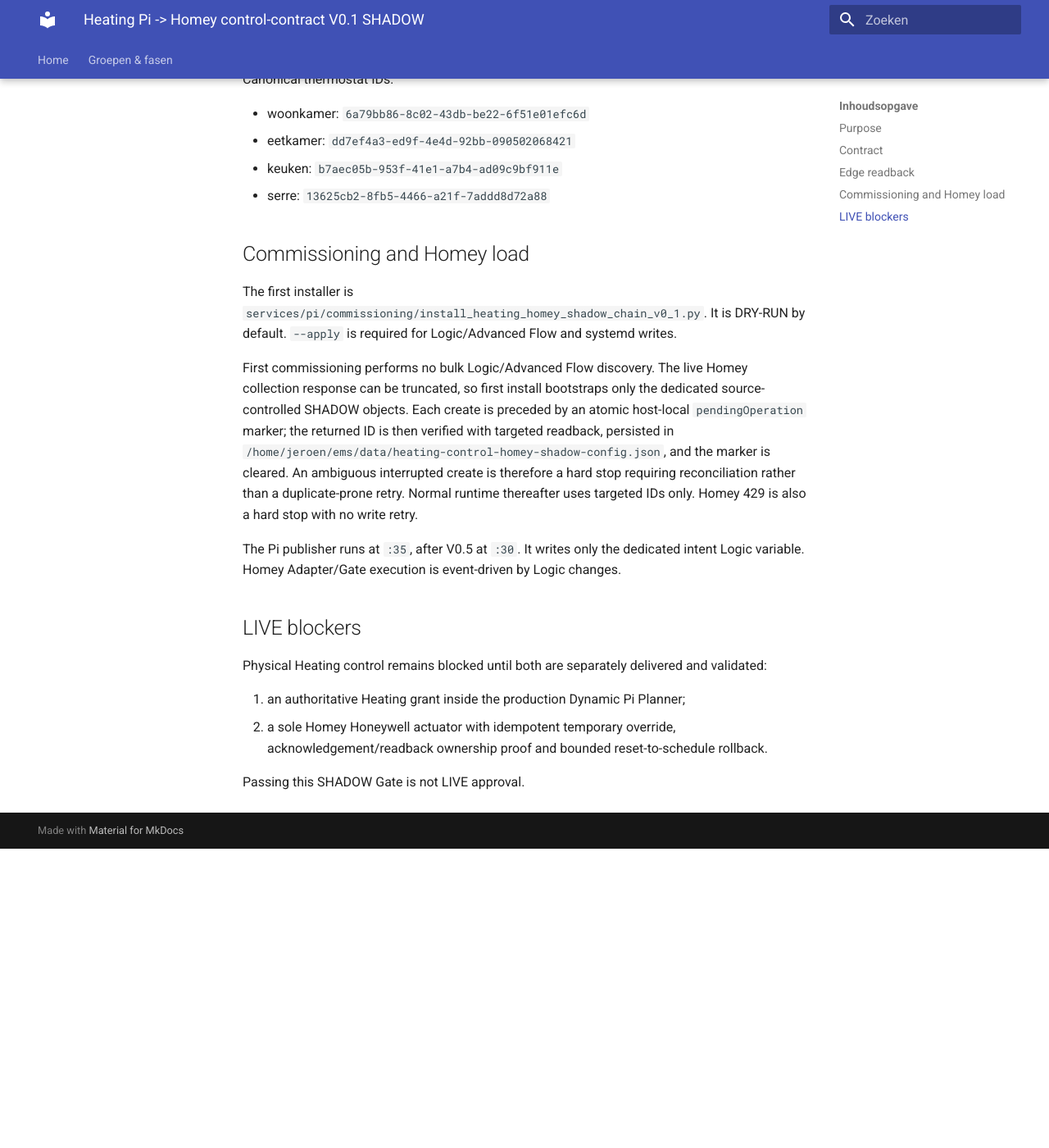
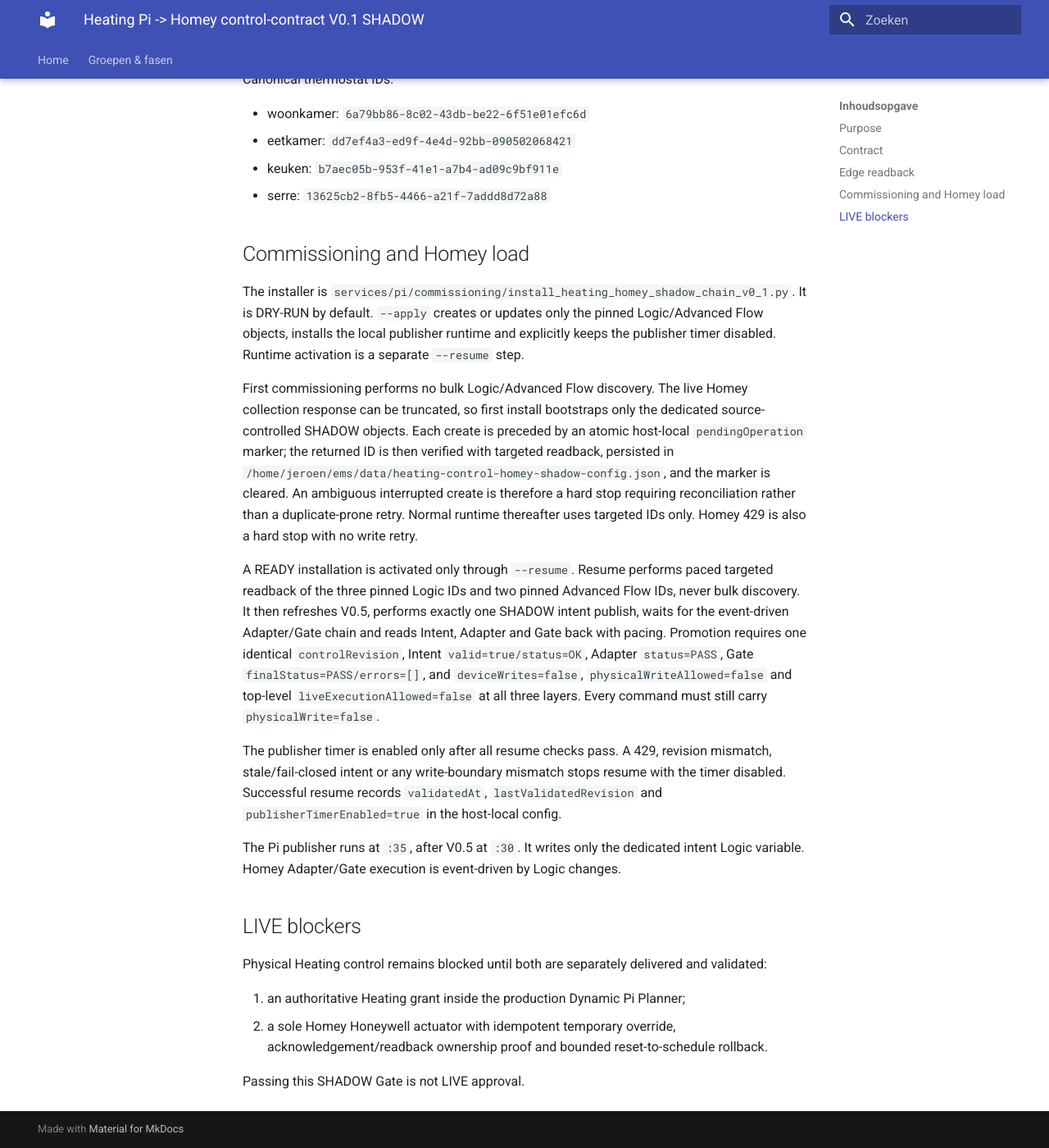
Before and after one commit to OnsKasteeltje/homey-energy-manual, an MkDocs documentation site: the page built from docs/commissioning/heating-homey-shadow-chain-v0.1.md, in a window 1280 px wide and 1400 px high, scrolled down 1670 px. Shown: the whole window at 82% size. Built offline with MkDocs 1.6.1 and Material for MkDocs 9.7.7, drawn with Linux system fonts in a browser that asks for light colours; before the commit the page ends 2705 px from its top, so only the background shows below that.

Commit message:
docs(heating): document paced resume commissioning

```diff
--- a/docs/commissioning/heating-homey-shadow-chain-v0.1.md
+++ b/docs/commissioning/heating-homey-shadow-chain-v0.1.md
@@ -78,10 +78,12 @@
 
 ## Commissioning and Homey load
 
-The first installer is
+The installer is
 `services/pi/commissioning/install_heating_homey_shadow_chain_v0_1.py`.
-It is DRY-RUN by default. `--apply` is required for Logic/Advanced Flow and
-systemd writes.
+It is DRY-RUN by default. `--apply` creates or updates only the pinned
+Logic/Advanced Flow objects, installs the local publisher runtime and explicitly
+keeps the publisher timer disabled. Runtime activation is a separate
+`--resume` step.
 
 First commissioning performs no bulk Logic/Advanced Flow discovery. The live
 Homey collection response can be truncated, so first install bootstraps only
@@ -93,6 +95,22 @@
 requiring reconciliation rather than a duplicate-prone retry. Normal runtime
 thereafter uses targeted IDs only. Homey 429 is also a hard stop with no write
 retry.
+
+A READY installation is activated only through `--resume`. Resume performs
+paced targeted readback of the three pinned Logic IDs and two pinned Advanced
+Flow IDs, never bulk discovery. It then refreshes V0.5, performs exactly one
+SHADOW intent publish, waits for the event-driven Adapter/Gate chain and reads
+Intent, Adapter and Gate back with pacing. Promotion requires one identical
+`controlRevision`, Intent `valid=true/status=OK`, Adapter `status=PASS`,
+Gate `finalStatus=PASS/errors=[]`, and `deviceWrites=false`,
+`physicalWriteAllowed=false` and top-level `liveExecutionAllowed=false` at
+all three layers. Every command must still carry `physicalWrite=false`.
+
+The publisher timer is enabled only after all resume checks pass. A 429,
+revision mismatch, stale/fail-closed intent or any write-boundary mismatch stops
+resume with the timer disabled. Successful resume records `validatedAt`,
+`lastValidatedRevision` and `publisherTimerEnabled=true` in the host-local
+config.
 
 The Pi publisher runs at `:35`, after V0.5 at `:30`. It writes only the
 dedicated intent Logic variable. Homey Adapter/Gate execution is event-driven by
```
